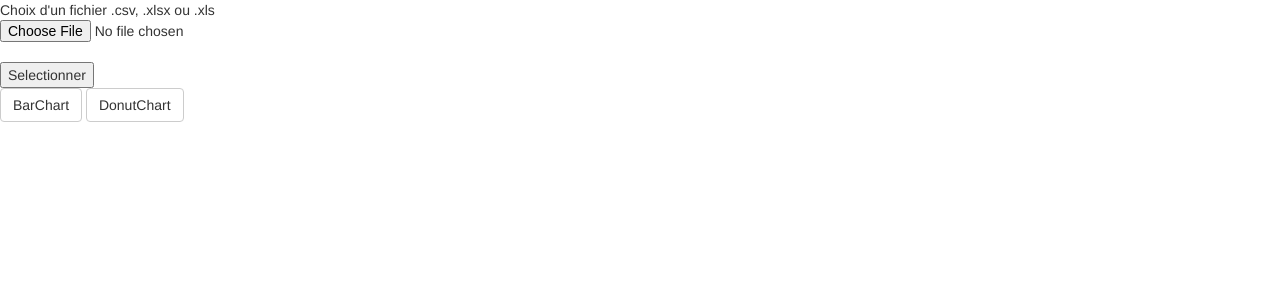
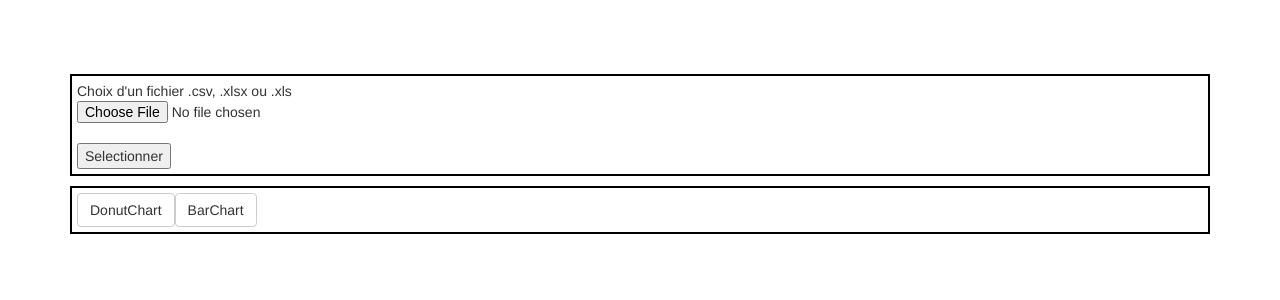
Before and after one commit to Gaibe/ProjetTutore, a PHP site: page / in a window 1280 px wide. Shown: the top 300 px of the page. Run offline with PHP 8.4, Linux system fonts and the light colour scheme.

Commit message:
amelioration du traitement des diagramme disponible ajout d'une feuille de style style.css

```diff
--- /dev/null
+++ b/css/style.css
@@ -0,0 +1,10 @@
+.main-block{
+	margin-top: 5%;
+}
+.border-block{
+	margin-top: 10px;
+	padding: 5px;
+	border-style: solid;
+	border-width: 2px;
+	border-color: #000;
+}
--- a/index.php
+++ b/index.php
@@ -7,26 +7,37 @@
   <meta charset="utf-8">
   <title>Chart Viewer</title>
   <link rel="stylesheet" type="text/css" href="css/bootstrap.min.css">
+  <link rel="stylesheet" type="text/css" href="css/style.css">
 </head>
 <body>
 
 	<?php
-	$everyChart = array("BarChart", "DonutChart");
+	$DOSSIERDIAGRAMME = "chart";
+
+	if($dossier=opendir('./'.$DOSSIERDIAGRAMME)){
 	?>
 
+		<div class="container main-block">
+			<form class="border-block">
 				Choix d'un fichier .csv, .xlsx ou .xls
-	<form>
 				<input id="fileSelect" type="file" accept=".csv, .xlsx, .xls" name="chartfile"></br>
 				<input type="submit" value="Selectionner">
 			</form>
+			<div class="border-block">
 				<?php
-
-	foreach($everyChart as $chart){
+				while(false !=($listechart = readdir($dossier))){
+					if($listechart != '.' && $listechart != '..'){
+						echo "<a class='btn btn-default' href='./".$DOSSIERDIAGRAMME."/".$listechart."'>".$listechart."</a>";
+					}
+				}
 				?>
-		<a class="btn btn-default" href=<?php echo dirname($_SERVER["PHP_SELF"]) . '/chart/' . $chart . '/index.html'; ?>><?php echo $chart; ?></a>
+			</div>
+			</div>
 		<?php
 	}
-
+	else{
+		echo "Dossier chart inexistant";
+	}
 	?>
 
 
```
Lines whose indentation alone changed are shown as unchanged.
